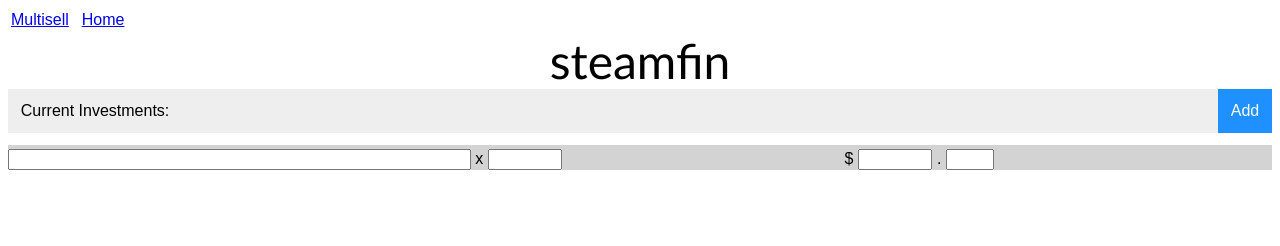
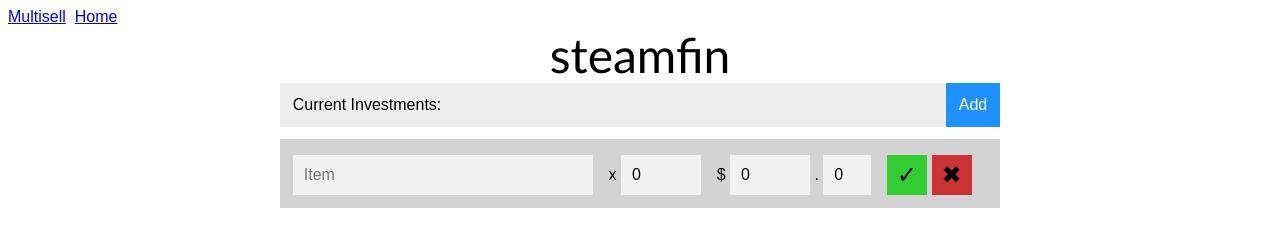
Before and after one commit to mulch-est/steamfin, a plain HTML site: page index.html in a window 1280 px wide. Both pictures are taken after a click on the button "Add". Drawn offline with Linux system fonts and the light colour scheme.

Commit message:
generalizing multisell functions, adding investments functionality

```diff
--- a/index.html
+++ b/index.html
@@ -6,6 +6,7 @@
   <meta name="viewport" content="width=device-width">
   <title>replit</title>
   <link href="style.css" rel="stylesheet" type="text/css" />
+  <link href="multisell.css" rel="stylesheet" type="text/css" />
 </head>
 
 <body>
@@ -22,25 +23,44 @@
   </table>
   <!-- navigation header end -->
   <center id="head">steamfin</center>
+  <div id="body">
     <div id="portfolio-head">
       <span style="text-align:left; padding: .8em;">Current Investments:</span>
-    <span style="text-align:right;"><button id="invest-button">Add</button></span>
+      <span style="text-align:right;"><button id="invest-button" onclick="addInvestment()">Add</button></span>
     </div>
     <div id="portfolio"></div>
-  <div id="portfolio-entry">
-    <input type="text" id="entry-name">
+    <div id="portfolio-entry" class="hide">
+      <div class="autocomplete" style="width:300px;">
+        <input id="searchAuto" type="text" placeholder="Item" autocomplete="off" onkeydown="submitEntry(false)">
+      </div>
       <span>
         x
-      <input type="number" id="entry-qty" min="0">
+        <input type="number" id="entry-qty" min="0" value="0" onkeydown="submitEntry(false)">
+      </span>
+      <!-- can add oninput to slice off extra numbers -->
+      <span>
+        $
+        <input type="number" id="entry-dollars" min="0" value="0" onkeydown="submitEntry(false)">
+        .
+        <input type="number" id="entry-cents" min="0" max="99" value="0" onkeydown="submitEntry(false)">
       </span>
       <span>
-      $
-      <input type="number" id="entry-dollars" min="0">
-      .
-      <input type="number" id="entry-cents" min="0" max="99">
+        <button id="entry-accept" onclick="submitEntry(true)">&#x2713;</button>
+        <button id="entry-cancel" onclick="submitCancel()">&#x2716;</button>
       </span>
     </div>
+  </div>
   <script src="portfolio/investments.js"></script>
+  <script src="itemDB/cases.js"></script>
+  <script>
+    let expertOn = false;
+    function passesFilter(arr){return true;}
+    function inList(item){return false;}
+  </script>
+  <script src="multisell/autocomplete.js"></script>
+  <script>
+    autocomplete(document.getElementById("searchAuto"), [cases]);
+  </script>
 </body>
 
 </html>
--- a/autocomplete.js
+++ b/multisell/autocomplete.js
@@ -1,7 +1,12 @@
+/*
+  requires boolean var expertOn,
+  boolean func passesFilter(arr),
+  boolean func inList(item)
+*/
 //https://www.w3schools.com/howto/tryit.asp?filename=tryhow_js_autocomplete
 /*
   the autocomplete function takes two arguments:
-    the text field element (str)
+    the text field HTMLelement
     and an array of possible autocompleted values (str[])
 */
 function autocomplete(inp, arr) {
@@ -139,39 +144,8 @@ function autocomplete(inp, arr) {
     }
     return [false, []];
   }
-  /* check if arr can pass depending on checkbox filters */
-  function passesFilter(arr){
-    switch(arr){
-      case cases:
-        var c = document.getElementById('casesCheckbox');
-        if (c.checked) return true;
-        return false;
-      case capsules:
-        var c = document.getElementById('capsulesCheckbox');
-        if (c.checked) return true;
-        return false;
-      case passes:
-        var c = document.getElementById('passesCheckbox');
-        if (c.checked) return true;
-        return false;
-      default:
-        /* not case or capsule array, must be sticker array (keys not implemented) */
-        var c = document.getElementById('stickersCheckbox');
-        if (c.checked){
-          /* check dropdown to see which stickers pass filter */
-          var d = document.getElementById('stickerCollectionsDropdown');
-          if (d.value === "0") return true;
-          if (isValidArrVal(arr, d.value))return true;
-          return false;
-        }
-        return false;
-    }
-  }
   /*execute a function when someone clicks in the document:*/
   document.addEventListener("click", function (e) {
       closeAllLists(e.target);
   });
 }
-
-/*initiate the autocomplete function on the "searchAuto" element, and pass along the items array as possible autocomplete values:*/
-autocomplete(document.getElementById("searchAuto"), items);
--- a/portfolio/investments.js
+++ b/portfolio/investments.js
@@ -1,6 +1,6 @@
+let count = 0; //stores how many investments are being kept track of
 //#portfolio, check local storage for things
 function loadInvestments(){
-  let count = 0;
   let myItem = localStorage.getItem("investment0"); //stored <name>,<quantity>,<total>
   while(myItem !== null){
     let arr = myItem.split(",");
@@ -11,9 +11,7 @@ function loadInvestments(){
 }
 
 function addInvestment(){
-  //called by button
-  //bring up dialogues to enter data
-  //basically an investment panel to fill in, X to cancel, enter to submit & continue adding
+  document.getElementById("portfolio-entry").classList.toggle("hide");
 }
 
 function appendInvestment(name, qty, invested){
@@ -39,4 +37,38 @@ function appendInvestment(name, qty, invested){
   portfolio.appendChild(myInvestment);
 }
 
+function submitEntry(override){
+  if(event.key === 'Enter' || override){
+    let entryName = document.getElementById('searchAuto');
+    let entryQty = document.getElementById('entry-qty');
+    let entryDollars = document.getElementById('entry-dollars');
+    let entryCents = document.getElementById('entry-cents');
+    if(entryName.value !== "" &&
+       entryQty.value > 0 &&
+       (entryCents.value > 0 || entryDollars.value > 0)){
+      let inputName = entryName.value;
+      let inputQty = entryQty.value;
+      let inputValue = entryDollars.value * 100 + entryCents.value;
+      localStorage.setItem("investment" + count, inputName + "," + inputQty + "," + inputValue);
+      clearEntry();
+      appendInvestment(inputName, inputQty, inputValue);
+      entryName.focus();
+    } else {
+      //flash red background to indicate invalid input?
+    }
+  }
+}
+
+function submitCancel(){
+  clearEntry();
+  document.getElementById("portfolio-entry").classList.toggle("hide");
+}
+
+function clearEntry(){
+  document.getElementById('searchAuto').value = "";
+  document.getElementById('entry-qty').value = 0;
+  document.getElementById('entry-dollars').value = 0;
+  document.getElementById('entry-cents').value = 0;
+}
+
 loadInvestments();
--- a/style.css
+++ b/style.css
@@ -57,12 +57,16 @@
 }
 
 #portfolio-entry {
+  visibility: visible;
   background-color: lightgray;
   color: black;
   display: grid;
-  grid-template-columns: auto auto auto;
+  grid-template-columns: auto auto auto auto;
   grid-template-rows: auto;
-  gap: 4px;
+  padding: .8em;
+}
+#portfolio-entry.hide {
+  visibility: hidden;
 }
 #entry-name {
 
@@ -76,17 +80,40 @@
 #entry-cents {
   width: 3em;
 }
+#entry-accept {
+  background-color: #33cc33;
+  border-width: 0px;
+  cursor: pointer;
+  height: 100%;
+  aspect-ratio: 1 / 1;
+  font-size: 1.5em;
+}
+#entry-cancel {
+  background-color: #cc3333;
+  border-width: 0px;
+  cursor: pointer;
+  height: 100%;
+  aspect-ratio: 1 / 1;
+  font-size: 1.5em;
+}
 
 #head {
   font-size: 3em;
   font-family: "Trebuchet MS", sans-serif;
 }
+#body {
+  position: relative;
+  left: calc(50% - 360px);
+  width: 720px;
+}
 
-html, body {
-  height: 100%;
-  width: 100%;
-  padding: 4px;
-  margin: 0px;
-  font: 16px Arial;
-  box-sizing: border-box;
+input::-webkit-outer-spin-button,
+input::-webkit-inner-spin-button {
+  -webkit-appearance: none;
+  margin: 0;
 }
+
+/* Firefox */
+input[type=number] {
+  -moz-appearance: textfield;
+}
```
Also changed, not shown: multisell.html (+9 -13 lines), multisell/filters.js (added, +28 -0 lines), multisell/buildlink.js (renamed from buildlink.js), multisell/expert.js (renamed from expert.js), multisell/itemlist.js (renamed from itemlist.js), multisell/items.js (renamed from items.js). Lines whose indentation alone changed are shown as unchanged.
